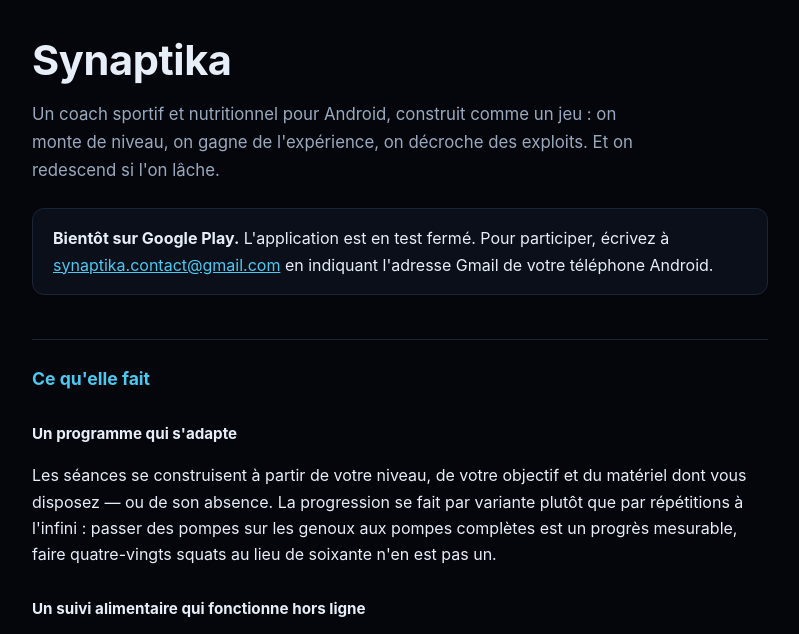
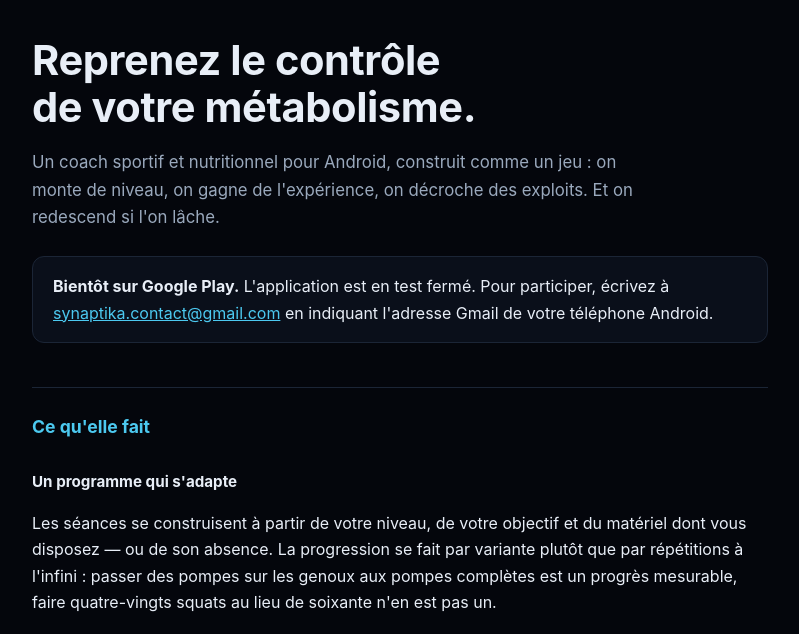
Before and after one commit to cholleville/crystalize-site, a plain HTML site: page synaptika/index.html in a window 1280 px wide. Shown: the part 125-759 px from the top of the page, without its empty margins (240-1039 px from the left). Drawn offline with Linux system fonts and the light colour scheme.

Commit message:
Chaque marque porte son propre slogan
Synaptika reprend le sien — « Reprenez le controle de votre metabolisme »
— en titre de page, en accroche sur la carte du studio et dans la
description que les moteurs et les partages affichent.

Son titre repetait jusqu ici le nom deja present dans le bandeau, ce qui
gachait la seule ligne que le visiteur lit vraiment.

Co-Authored-By: Claude Opus 5 <noreply@anthropic.com>

```diff
--- a/assets/site.css
+++ b/assets/site.css
@@ -134,6 +134,7 @@ h3 { font-size: 0.95rem; margin-top: 1.75rem; }
 .carte:hover { border-color: var(--bordure-vive); transform: translateY(-2px); }
 .carte h3 { margin: 0 0 0.35rem; color: var(--accent); font-size: 1.05rem; }
 .carte p { margin: 0; color: var(--doux); font-size: 0.9rem; }
+.carte__accroche { color: var(--texte) !important; margin-bottom: 0.5rem !important; }
 
 table { width: 100%; border-collapse: collapse; margin: 1rem 0; font-size: 0.9rem; }
 th, td {
--- a/synaptika/index.html
+++ b/synaptika/index.html
@@ -4,7 +4,7 @@
     <meta charset="utf-8" />
     <meta name="viewport" content="width=device-width, initial-scale=1" />
     <title>Synaptika — coach sport et nutrition pour Android</title>
-    <meta name="description" content="Un programme d'entraînement qui s'adapte à votre niveau, un suivi alimentaire hors ligne, et une collection d'exploits à décrocher. Vos données restent sur votre téléphone." />
+    <meta name="description" content="Reprenez le contrôle de votre métabolisme. Coach sportif et nutritionnel pour Android : un programme qui s'adapte à votre niveau, un suivi alimentaire hors ligne, et une collection d'exploits à décrocher." />
     <link rel="stylesheet" href="/assets/site.css" />
   </head>
   <body>
@@ -60,7 +60,8 @@
         </svg>
       </header>
 
-      <h1>Synaptika</h1>
+      <h1>Reprenez le contrôle<br />de votre métabolisme.</h1>
+
       <p class="chapeau">
         Un coach sportif et nutritionnel pour Android, construit comme un jeu :
         on monte de niveau, on gagne de l'expérience, on décroche des exploits.
```
Also changed, not shown: index.html (+1 -0 lines).
